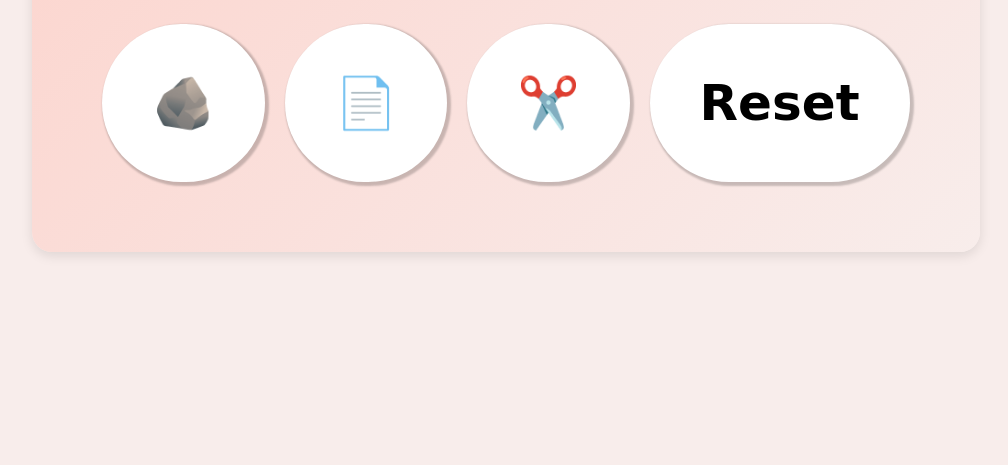
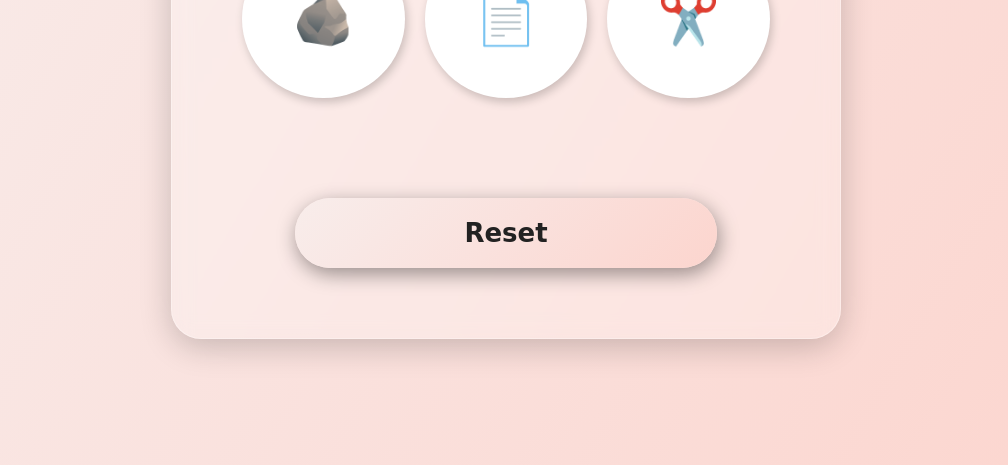
Before and after one commit to bitbytebrute01/Javascript-works, a plain HTML site: page Objects/RockPaperScissorusingFunctions.html in a window 1280 px wide. Shown: the part 335-800 px from the top of the page, without its empty margins (134-1142 px from the left). Drawn offline with Linux system fonts and the light colour scheme.

Commit message:
Changes in the HTML and CSS code Along with The Use of Objects

```diff
--- a/Objects/RockPaperScissorusingFunctions.html
+++ b/Objects/RockPaperScissorusingFunctions.html
@@ -17,14 +17,15 @@
             <button class="rock" onclick="playerGame('rock')">🪨</button>
             <button class="paper" onclick="playerGame('paper') ">📄</button>
             <button class="scissor" onclick="playerGame('scissor')">✂️</button>
-            <button class="reset" onclick="
+        </div>
+        <div class="footer">
+        <button class="reset" onclick="
             score.wins = 0;
             score.losses = 0;
             score.tie = 0;
             ">Reset</button>
-        </div>
     </div>
-
+    </div>
 </body>
 <script>
 
@@ -34,34 +35,37 @@
         tie: 0
     }
 
-    function playerGame(playerMove){
+    console.log(localStorage.getItem('score'));
+
+    function playerGame(playerMove) {
         let result = '';
         let computerMove = pickComputerMove();
 
-        if(playerMove === computerMove){
+        if (playerMove === computerMove) {
             result = 'tie';
-            score.tie+=1;
+            score.tie += 1;
         }
 
-        else if(
+        else if (
             (playerMove === 'rock' && computerMove === 'scissor') ||
             (playerMove == 'paper' && computerMove === 'rock') ||
             (playerMove === 'scissor' && computerMove === 'paper')
-        )
-        {
+        ) {
             result = 'win';
-            score.wins+=1;
+            score.wins += 1;
         }
-        else{
+        else {
             result = 'lose';
-            score.losses +=1;
+            score.losses += 1;
         }
+
+        localStorage.setItem('score', JSON.stringify(score));
+
         console.log(computerMove);
         alert(`You picked ${playerMove} and Computer Picked ${computerMove} ,
         Wins : ${score.wins} , Losses : ${score.losses} , Tie : ${score.tie}
         `)
     }
-
     function pickComputerMove() {
         let randomNumber = Math.random();
         let computerMove = '';
--- a/Objects/rps.css
+++ b/Objects/rps.css
@@ -1,76 +1,100 @@
-*{
+* {
   margin: 0;
   padding: 0;
-    font-family:cursive;
+  font-family: cursive;
   font-weight: bold;
-    font-size:15px
+  font-size: 15px;
+  box-sizing: border-box;
 }
-body,html{
 
+body, html {
   height: 100%;
   width: 100%;
-  background-color: #f8edeb; /* soft background */
+  background: linear-gradient(120deg, #f8edeb, #fae1dd, #fcd5ce);
   display: flex;
   justify-content: center;
   flex-direction: column;
   align-items: center;
-  font-family: cursive;
 }
-.container{
+
+.container {
   padding: 70px;
   display: flex;
   flex-direction: column;
   justify-content: center;
   align-items: center;
-    border: none;
-    box-shadow: 0 4px 12px rgba(0, 0, 0, 0.1);
-    border-radius: 20px;
-    background: linear-gradient(135deg, #fcd5ce, #fae1dd, #f8edeb);
+  border-radius: 30px;
+  background: rgba(255, 255, 255, 0.25);
+  backdrop-filter: blur(10px);
+  -webkit-backdrop-filter: blur(10px);
+  box-shadow: 0 8px 32px rgba(0, 0, 0, 0.2);
+  border: 1px solid rgba(255, 255, 255, 0.3);
+  transition: all 0.3s ease-in-out;
 }
-.header p{
+
+.header p {
   margin-bottom: 40px;
-    font-size: 30px;
+  font-size: 32px;
+  color: #4a4a4a;
+  text-shadow: 1px 1px #fff;
 }
-.buttons{
-    display: flex;
-    column-gap: 20px;
+
+.buttons {
+  display: grid;
+  grid-template-columns: repeat(3, 1fr);
+  gap: 20px;
+  margin-bottom: 30px;
 }
-button{
-    transition: ease 0.2s;
+
+button {
+  transition: transform 0.2s ease, box-shadow 0.3s ease;
 }
-button:hover{
-    box-shadow: 2px 2px 2px 2px rgba(0, 0, 0, 0.4);
+
+button:hover {
+  transform: translateY(-4px);
+  box-shadow: 4px 6px 12px rgba(0, 0, 0, 0.3);
   cursor: pointer;
 }
-.rock{
+
+.rock, .paper, .scissor {
   padding: 50px;
-    border-radius: 100px;
+  border-radius: 50%;
   border: none;
-    box-shadow: 2px 2px 2px 2px rgba(0, 0, 0, 0.2);
   background-color: white;
   font-size: 50px;
+  box-shadow: 2px 4px 10px rgba(0, 0, 0, 0.2);
+  transition: background 0.3s ease;
 }
-.paper{
-    padding: 50px;
-    border-radius: 100px;
+
+.rock:hover, .paper:hover, .scissor:hover {
+  background-color: #fcd5ce;
+}
+
+.reset {
+  padding: 20px;
+  width: 80%;
+  margin-top: 30px;
+  background: linear-gradient(135deg, #f8edeb, #fae1dd, #fcd5ce);
+  border-radius: 50px;
   border: none;
-    box-shadow: 2px 2px 2px 2px rgba(0, 0, 0, 0.2);
-    background-color: white;
-    font-size: 50px;
+  color: #222;
+  font-size: 26px;
+  font-weight: bold;
+  box-shadow: 2px 6px 20px rgba(0, 0, 0, 0.4);
+  transition: all 0.3s ease;
 }
-.scissor{
-    padding: 50px;
-    background-color: white;
-    border-radius: 100px;
-    border: none;
-    font-size: 50px;
-    box-shadow: 2px 2px 2px 2px rgba(0, 0, 0, 0.2);
+
+.reset:hover {
+  background: linear-gradient(135deg, #fae1dd, #fcd5ce, #f8edeb);
+  transform: scale(1.05);
 }
-.reset{
-    padding: 50px;
-    background-color: white;
-    border-radius: 100px;
-    border: none;
-    font-size: 50px;
-    box-shadow: 2px 2px 2px 2px rgba(0, 0, 0, 0.2);
+
+.footer {
+  width: 100%;
+  display: flex;
+  justify-content: center;
+  align-items: center;
+  margin-top: 40px;
+  font-size: 14px;
+  color: #555;
 }
```
Also changed, not shown: Object/basics.html (deleted, +0 -21 lines), Objects/objectCreation.html (deleted, +0 -32 lines). Lines whose indentation alone changed are shown as unchanged.
